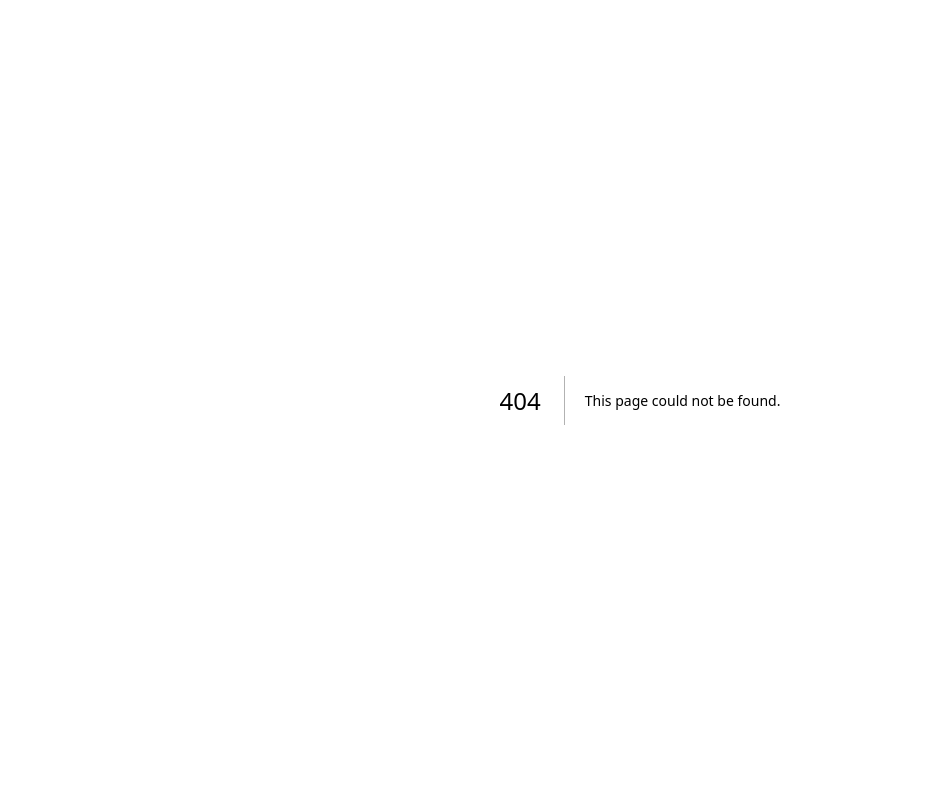
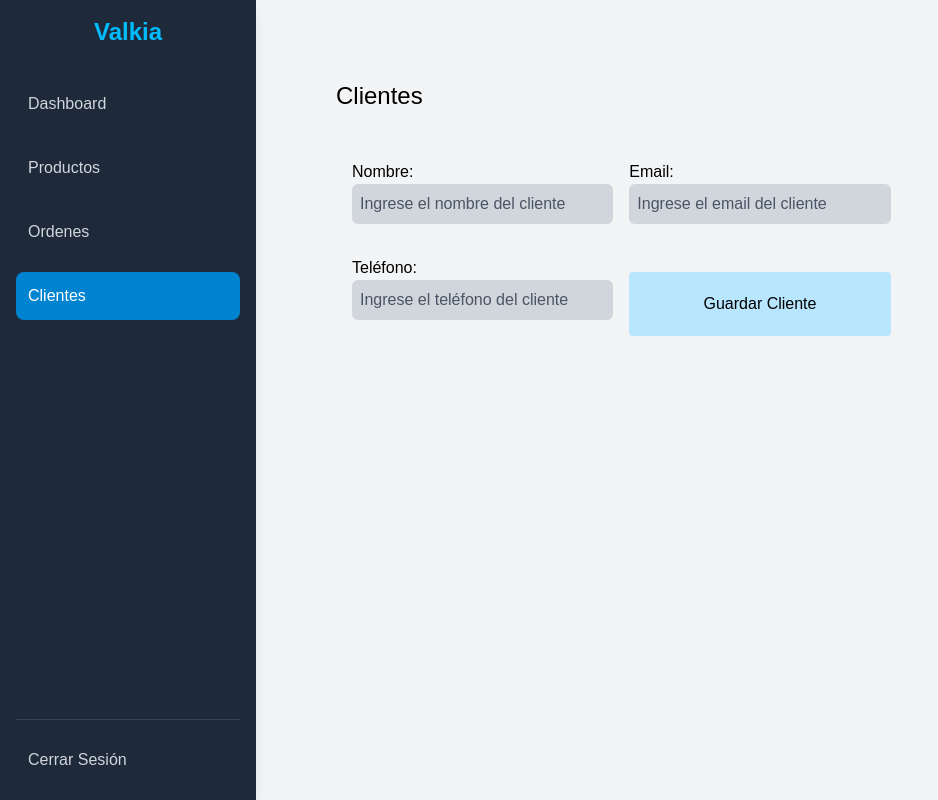
Before and after one commit to ToledoTomas/crm-valkia-frontend, a Next.js app: page /clientes/agregar-clientes in a window 1280 px wide. Before the commit this address had no page. Shown: the whole page, without its empty margins (0-938 px from the left). Built offline with nearby package versions, Linux system fonts and the light colour scheme.

Commit message:
renderizado de clientes

```diff
--- /dev/null
+++ b/src/app/(dashboard)/clientes/_components/Form/index.tsx
@@ -0,0 +1,97 @@
+import { useState } from "react";
+import { createClient } from "../../api";
+
+const Form = () => {
+  const [formData, setFormData] = useState({
+    fullname: "",
+    email: "",
+    phone: "",
+  });
+  const [error, setError] = useState<string | null>(null);
+
+  const handleChange = (
+    e: React.ChangeEvent<
+      HTMLInputElement | HTMLTextAreaElement | HTMLSelectElement
+    >
+  ) => {
+    const { name, value } = e.target;
+    setFormData((prev) => ({ ...prev, [name]: value }));
+  };
+
+  const handleSubmit = async (e: React.FormEvent<HTMLFormElement>) => {
+    e.preventDefault();
+    setError(null);
+
+    try {
+      await createClient(formData);
+      setFormData({
+        fullname: "",
+        email: "",
+        phone: "",
+      });
+      alert("Cliente creado exitosamente");
+    } catch (err) {
+      setError(
+        err instanceof Error ? err.message : "Error al crear el cliente"
+      );
+    }
+  };
+
+  return (
+    <div className="p-4 mt-4 col-span-2">
+      {error && <div className="text-red-600 mb-4">{error}</div>}
+      <form className="grid grid-cols-2 gap-4" onSubmit={handleSubmit}>
+        <div className="flex flex-col mb-4">
+          <label htmlFor="fullname">Nombre:</label>
+          <input
+            type="text"
+            id="fullname"
+            name="fullname"
+            value={formData.fullname}
+            onChange={handleChange}
+            className="col-span-1 bg-gray-300 rounded-md placeholder:text-gray-600 p-2"
+            placeholder="Ingrese el nombre del cliente"
+            required
+          />
+        </div>
+
+        <div className="flex flex-col mb-4">
+          <label htmlFor="email">Email:</label>
+          <input
+            type="email"
+            id="email"
+            name="email"
+            value={formData.email}
+            onChange={handleChange}
+            className="col-span-1 bg-gray-300 rounded-md placeholder:text-gray-600 p-2"
+            placeholder="Ingrese el email del cliente"
+            required
+          />
+        </div>
+
+        <div className="flex flex-col mb-4">
+          <label htmlFor="phone">Teléfono:</label>
+          <input
+            type="tel"
+            id="phone"
+            name="phone"
+            value={formData.phone}
+            onChange={handleChange}
+            className="col-span-1 bg-gray-300 rounded-md placeholder:text-gray-600 p-2"
+            placeholder="Ingrese el teléfono del cliente"
+            required
+          />
+        </div>
+
+        <button
+          type="submit"
+          className="bg-sky-200 p-2 mt-4 col-start-2 rounded-sm cursor-pointer text-center hover:bg-sky-300 transition-all duration-300"
+        >
+          Guardar Cliente
+        </button>
+      </form>
+    </div>
+  );
+};
+
+export default Form;
--- /dev/null
+++ b/src/app/(dashboard)/clientes/_components/Tables/index.tsx
@@ -0,0 +1,87 @@
+import React, { useEffect, useState } from "react";
+import { getClients, deleteClientId } from "../../api/index.js";
+
+interface Customer {
+  id: number;
+  fullname: string;
+  email: string;
+  phone: string;
+}
+
+export default function Tables() {
+  const classTh =
+    "px-5 py-3 text-left text-xs font-medium text-gray-500 uppercase ";
+
+  const [clients, setClients] = useState<Customer[]>([]);
+  const [isLoading, setIsLoading] = useState(true);
+  const [error, setError] = useState<string | null>(null);
+
+  const fetchClients = async () => {
+    try {
+      setIsLoading(true);
+      setError(null);
+      const res = await getClients();
+      setClients(res);
+    } catch (err) {
+      setError(err instanceof Error ? err.message : "Error fetching products");
+    } finally {
+      setIsLoading(false);
+    }
+  };
+
+  const handleDelete = async (id: number) => {
+    try {
+      await deleteClientId(id);
+      setClients(clients.filter((client) => client.id !== id));
+    } catch (err) {
+      console.error("Error deleting client:", err);
+      alert("Error al eliminar el cliente");
+    }
+  };
+
+  useEffect(() => {
+    fetchClients();
+  }, []);
+
+  return (
+    <div className="overflow-x-auto">
+      {isLoading && (
+        <div className="text-center py-4">Cargando clientes...</div>
+      )}
+      {error && <div className="text-center py-4 text-red-600">{error}</div>}
+      {!isLoading && !error && clients.length === 0 && (
+        <div className="text-center py-4">No hay clientes disponibles</div>
+      )}
+      <table className="min-w-full">
+        <thead>
+          <tr>
+            <th className={classTh}>ID</th>
+            <th className={classTh}>Nombre completo</th>
+            <th className={classTh}>Email</th>
+            <th className={classTh}>Telefono</th>
+            <th className={classTh}>Acciones</th>
+          </tr>
+        </thead>
+        <tbody className="divide-y divide-gray-200">
+          {clients.map((item: Customer) => (
+            <tr key={item.id} className="hover:bg-gray-100">
+              <td className="px-5 py-4">{item.id}</td>
+              <td className="px-5 py-4">{item.fullname}</td>
+              <td className="px-5 py-4">{item.email}</td>
+              <td className="px-5 py-4">{item.phone}</td>
+              <td className="px-5 py-4">
+                <button
+                  onClick={() => handleDelete(item.id)}
+                  className="text-red-600 hover:text-red-900 font-bold text-xl"
+                  title="Eliminar cliente"
+                >
+                  X
+                </button>
+              </td>
+            </tr>
+          ))}
+        </tbody>
+      </table>
+    </div>
+  );
+}
--- /dev/null
+++ b/src/app/(dashboard)/clientes/agregar-clientes/page.tsx
@@ -0,0 +1,17 @@
+"use client";
+
+import React from "react";
+import Form from "./../_components/Form";
+
+const pageAgregarClientes = () => {
+  return (
+    <div className="m-12">
+      <h2 className="text-2xl mb-4">Clientes</h2>
+      <div className="grid grid-cols-3 gap-4">
+        <Form />
+      </div>
+    </div>
+  );
+};
+
+export default pageAgregarClientes;
--- /dev/null
+++ b/src/app/(dashboard)/clientes/api/index.js
@@ -0,0 +1,75 @@
+export const getClients = async () => {
+  try {
+    const token = localStorage.getItem("token");
+    const response = await fetch("http://localhost:3001/customer", {
+      headers: {
+        Authorization: `Bearer ${token}`,
+      },
+    });
+    if (!response.ok) {
+      throw new Error(`HTTP error! status: ${response.status}`);
+    }
+    const data = await response.json();
+    return data;
+  } catch (error) {
+    console.error("Error fetching clients:", error);
+    throw error;
+  }
+};
+
+export const createClient = async (client) => {
+  try {
+    const token = localStorage.getItem("token");
+
+    if (!token) {
+      throw new Error("No hay token de autenticación. Por favor, inicia sesión.");
+    }
+
+    const response = await fetch("http://localhost:3001/customer", {
+      method: "POST",
+      headers: {
+        "Content-Type": "application/json",
+        Authorization: `Bearer ${token}`,
+      },
+      body: JSON.stringify(client),
+    });
+
+    if (!response.ok) {
+      const errorData = await response.json().catch(() => ({}));
+
+      if (response.status === 401) {
+        throw new Error(errorData.message || "No autorizado. Verifica tus credenciales o permisos.");
+      }
+
+      const errorMessage = errorData.message || `Error HTTP! status: ${response.status}`;
+      throw new Error(errorMessage);
+    }
+    const data = await response.json();
+    return data;
+  } catch (error) {
+    console.error("Error creating client:", error);
+    throw error;
+  }
+};
+
+export const deleteClientId = async (id) => {
+  try {
+    const response = await fetch(`http://localhost:3001/customer/${id}`, {
+      method: "DELETE",
+      headers: {
+        Authorization: `Bearer ${localStorage.getItem("token")}`,
+      },
+    });
+
+    if (!response.ok) {
+      throw new Error(`HTTP error! status: ${response.status}`);
+    }
+    const data = await response.json();
+    return data;
+  } catch (error) {
+    console.error("Error deleting client:", error);
+    throw error;
+  }
+};
+
+export default getClients;
--- a/src/app/(dashboard)/clientes/page.tsx
+++ b/src/app/(dashboard)/clientes/page.tsx
@@ -1,12 +1,19 @@
+"use client";
+
 import Link from "next/link";
-import React from "react";
+import Tables from "./_components/Table";
+import Search from "../../(components)/Search";
 
 const pageClientes = () => {
   return (
+    <div>
       <div className="m-12 flex flex-row justify-between items-center">
+        <div>
           <h2 className="text-2xl mb-4">Clientes</h2>
+          <Search />
+        </div>
         <Link
-        href="/productos/agregar-productos"
+          href="/clientes/agregar-clientes"
           className="mt-2 p-3 rounded-md flex flex-row items-center gap-2 bg-sky-200 cursor-pointer hover:bg-sky-300"
         >
           <svg
@@ -16,9 +23,9 @@ const pageClientes = () => {
             viewBox="0 0 24 24"
             fill="none"
             stroke="currentColor"
-          stroke-width="1.5"
-          stroke-linecap="round"
-          stroke-linejoin="round"
+            strokeWidth="1.5"
+            strokeLinecap="round"
+            strokeLinejoin="round"
             className="feather feather-plus"
           >
             <path stroke="none" d="M0 0h24v24H0z" fill="none" />
@@ -28,6 +35,10 @@ const pageClientes = () => {
           Agregar Cliente
         </Link>
       </div>
+      <div className="m-12 w-full overflow-auto border border-gray-200 rounded-lg">
+        <Tables />
+      </div>
+    </div>
   );
 };
 
```
Lines whose indentation alone changed are shown as unchanged.
